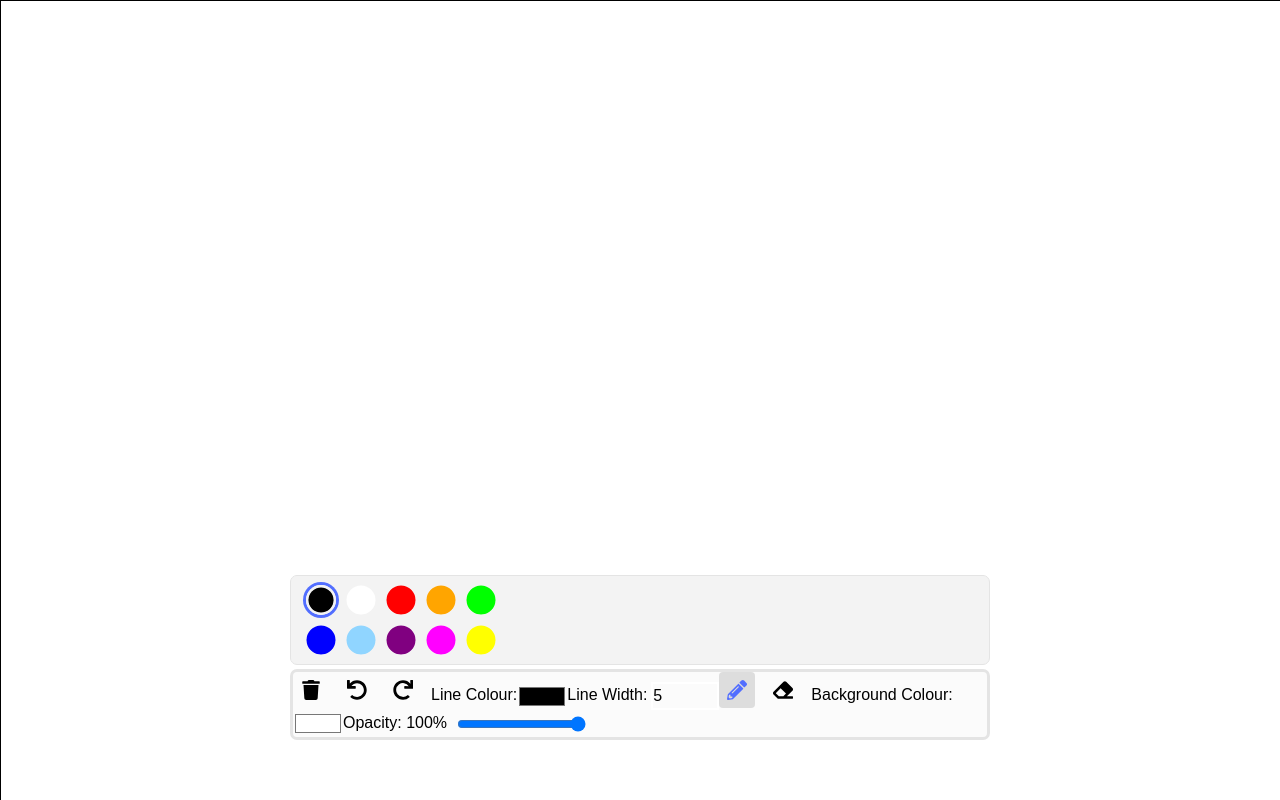
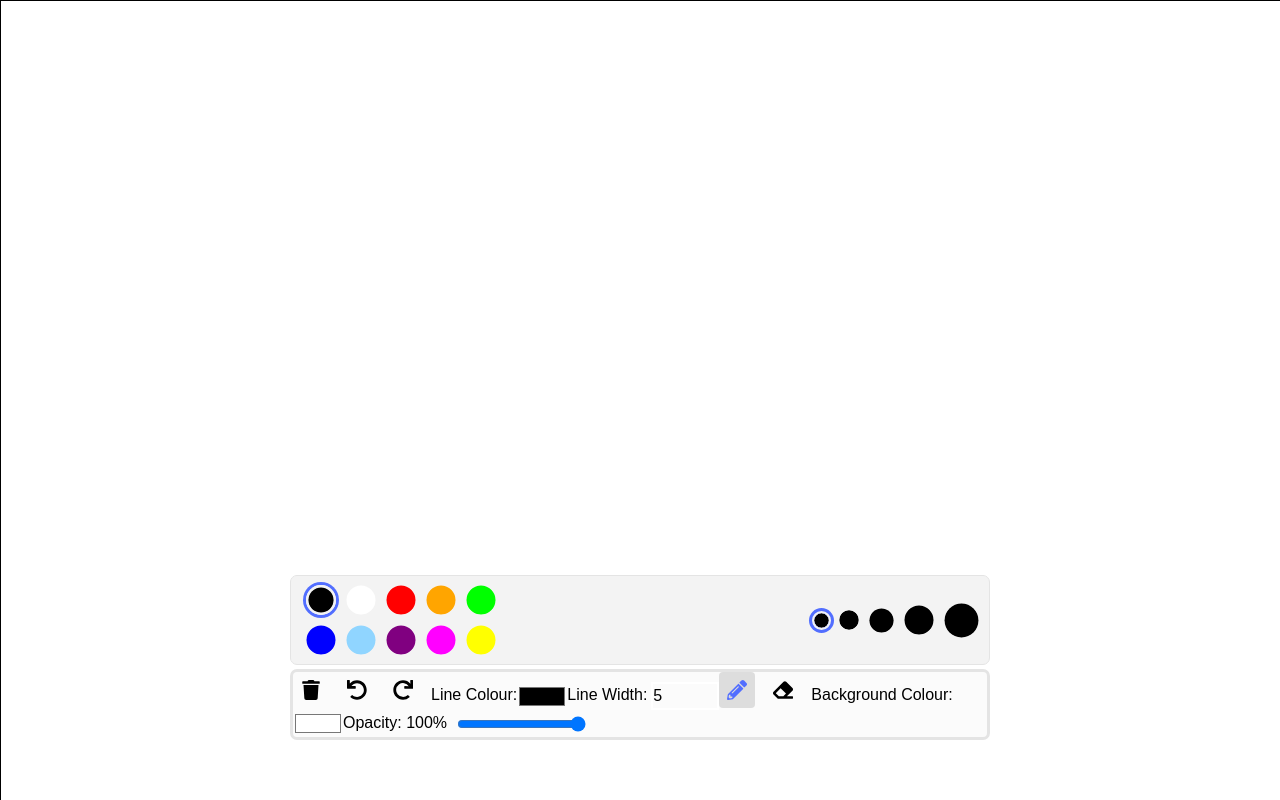
Before and after one commit to Kaimond/whiteboard, a Next.js app: page / in a window 1280 px wide. Both pictures are taken after a click on the button 737 px from the left and 690 px from the top of the page. Shown: the top 800 px of the page. Built offline with nearby package versions, Linux system fonts and the light colour scheme.

Commit message:
Added pen size to the sub-toolbar

```diff
--- a/src/app/Toolbar.module.css
+++ b/src/app/Toolbar.module.css
@@ -60,3 +60,10 @@
     border-radius: 50%;
     margin: 5px;
 }
+
+.sizeContainer {
+    display: flex;
+    justify-content: center;
+    align-items: center;
+    gap: 10px;
+}
--- a/src/app/components/Toolbar.jsx
+++ b/src/app/components/Toolbar.jsx
@@ -18,7 +18,6 @@ export default function Toolbar({
     const [activeTool, setActiveTool] = useState("draw");
     const [selectedColour, setSelectedColour] = useState("#000000");
     const [showPenToolbar, setShowPenToolbar] = useState(false);
-    const [selectedPreset, setSelectedPreset] = useState("#000000");
     const [lineWidth, setLineWidth] = useState("5");
     const [backgroundPickerColour, setBackgroundPickerColour] = useState("#FFFFFF");
 
@@ -40,16 +39,22 @@ export default function Toolbar({
         { name: "Yellow", hex: "#ffff00" },
     ];
 
-    const handleColourChange = (colour, isPreset = false) => {
+    const presetSize = [
+        { size: "5", preview: "15px" },
+        { size: "10", preview: "20px" },
+        { size: "15", preview: "25px" },
+        { size: "20", preview: "30px" },
+        { size: "25", preview: "35px" },
+    ];
+
+    const handleColourChange = (colour) => {
         setSelectedColour(colour);
         setColour(colour);
-        setSelectedPreset(isPreset ? colour : null);
     };
 
-    const handleWidthChange = (e) => {
-        const newWidth = e.target.value;
-        setLineWidth(newWidth);
-        setWidth(newWidth);
+    const handleWidthChange = (size) => {
+        setLineWidth(size);
+        setWidth(size);
     };
 
     const handleBackgroundColourChange = (e) => {
@@ -158,19 +163,35 @@ export default function Toolbar({
                         }}
                     >
                         <div className={styles.colourContainer}>
-                            {presetColours.map((color) => (
+                            {presetColours.map((colour) => (
                                 <FaCircle
-                                    key={color.hex}
-                                    onClick={() => handleColourChange(color.hex, true)}
+                                    key={colour.hex}
+                                    onClick={() => handleColourChange(colour.hex)}
                                     className={styles.presetColourButton}
                                     style={{
-                                        color: color.hex,
-                                        border: selectedPreset === color.hex ? "2px solid #f3f3f3" : "",
-                                        boxShadow: selectedPreset === color.hex ? "0 0 0 3px #526EFF" : "none",
+                                        color: colour.hex,
+                                        border: selectedColour === colour.hex ? "2px solid #f3f3f3" : "",
+                                        boxShadow: selectedColour === colour.hex ? "0 0 0 3px #526EFF" : "none",
                                         cursor: "pointer",
                                         borderRadius: "50%",
                                     }}
-                                    title={`${color.name}`}
+                                    title={`${colour.name}`}
+                                />
+                            ))}
+                        </div>
+                        <div className={styles.sizeContainer}>
+                            {presetSize.map((size) => (
+                                <FaCircle
+                                    key={size.size}
+                                    onClick={() => handleWidthChange(size.size)}
+                                    style={{
+                                        fontSize: size.preview,
+                                        color: selectedColour,
+                                        outline: lineWidth === size.size ? "2px solid #f3f3f3" : "",
+                                        boxShadow: lineWidth === size.size ? "0 0 0 5px #526EFF" : "none",
+                                        cursor: "pointer",
+                                        borderRadius: "50%",
+                                    }}
                                 />
                             ))}
                         </div>
```
